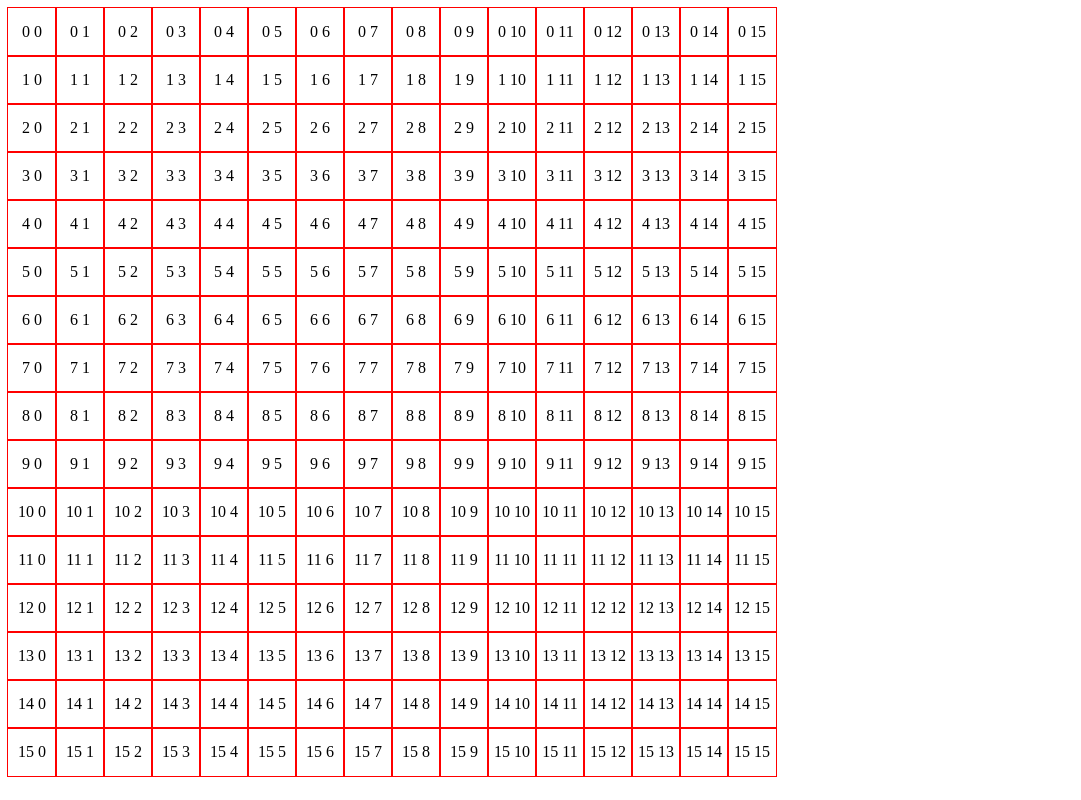
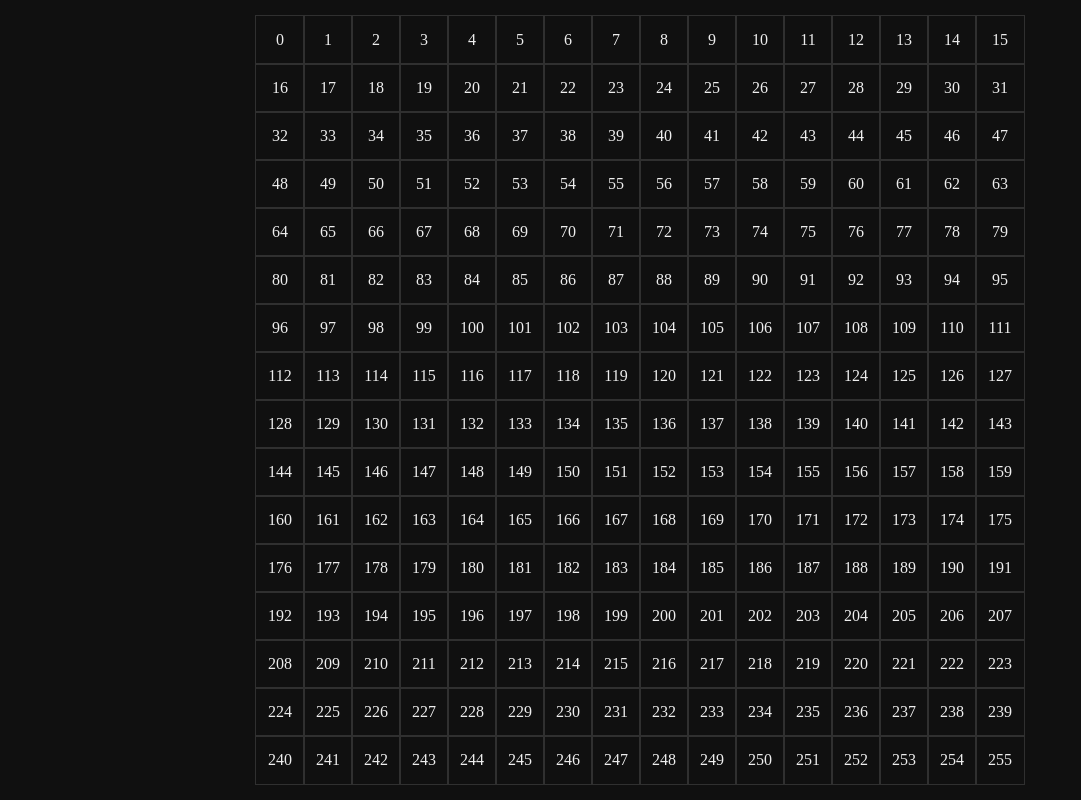
Before and after one commit to shock59/grid, a website built with Vite: page index.html in a window 1280 px wide. Shown: the whole page, without its empty margins (0-1081 px from the left). Built offline with nearby package versions, Linux system fonts and the light colour scheme.

Commit message:
Improve basic styling

```diff
--- a/index.html
+++ b/index.html
@@ -1,4 +1,4 @@
-<!doctype html>
+<!DOCTYPE html>
 <html lang="en">
   <head>
     <meta charset="UTF-8" />
@@ -7,7 +7,7 @@
     <title>grid</title>
   </head>
   <body>
-    <div id="app"></div>
+    <div id="game"></div>
     <script type="module" src="/src/main.ts"></script>
   </body>
 </html>
--- a/src/main.ts
+++ b/src/main.ts
@@ -14,11 +14,11 @@ for (let rowIndex = 0; rowIndex < gridDimensions.height; rowIndex++) {
   for (let columnIndex = 0; columnIndex < gridDimensions.width; columnIndex++) {
     const cell = document.createElement("div");
     cell.classList.add("grid-cell");
-    cell.innerHTML = `${rowIndex} ${columnIndex}`;
+    cell.innerHTML = `${rowIndex * gridDimensions.width + columnIndex}`;
     row.appendChild(cell);
   }
 
   grid.appendChild(row);
 }
 
-document.querySelector<HTMLDivElement>("#app")!.appendChild(grid);
+document.querySelector<HTMLDivElement>("#game")!.appendChild(grid);
--- a/src/style.css
+++ b/src/style.css
@@ -1,3 +1,16 @@
+body {
+  margin: 0;
+}
+
+#game {
+  width: 100vw;
+  height: 100vh;
+  display: flex;
+  justify-content: center;
+  align-items: center;
+  background: #101010;
+}
+
 .grid {
   display: flex;
   flex-direction: column;
@@ -14,5 +27,6 @@
   display: flex;
   justify-content: center;
   align-items: center;
-  outline: 1px red solid;
+  color: #eeeeee;
+  outline: 1px #303030 solid;
 }
```
